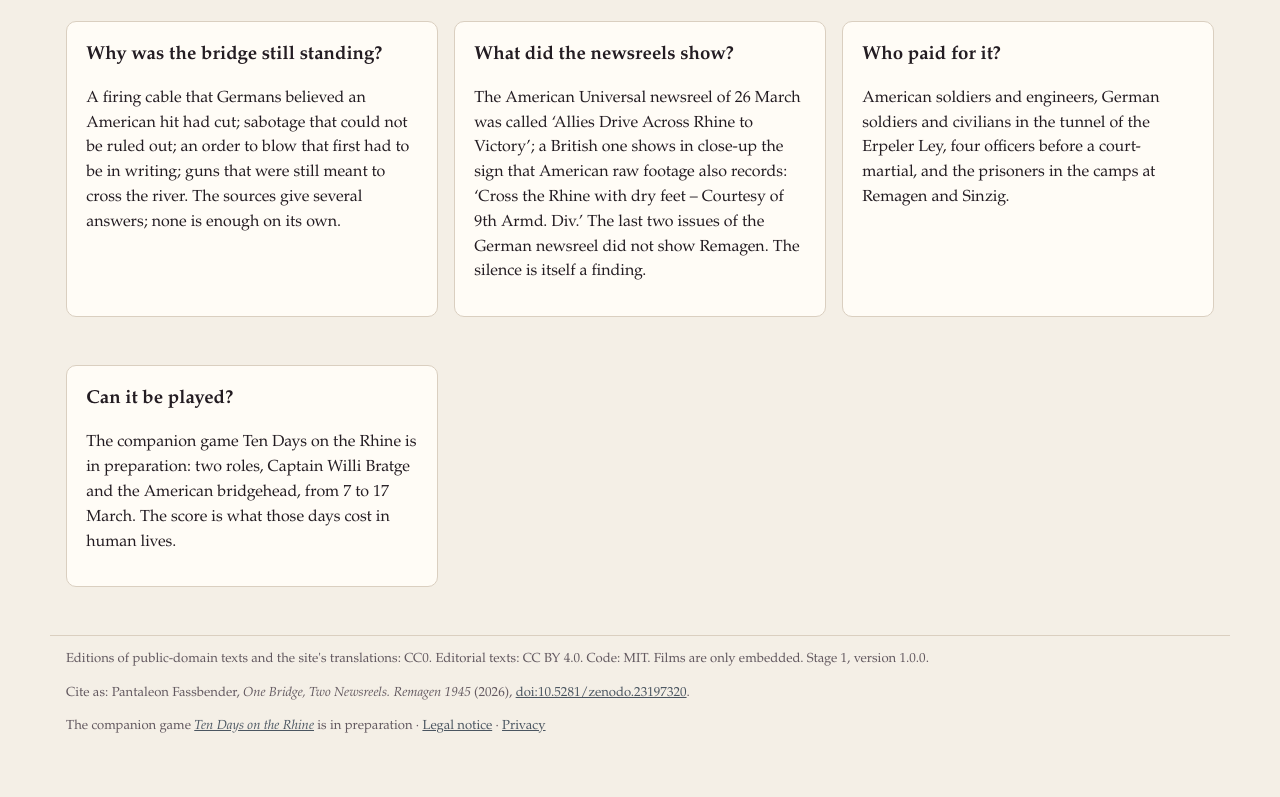
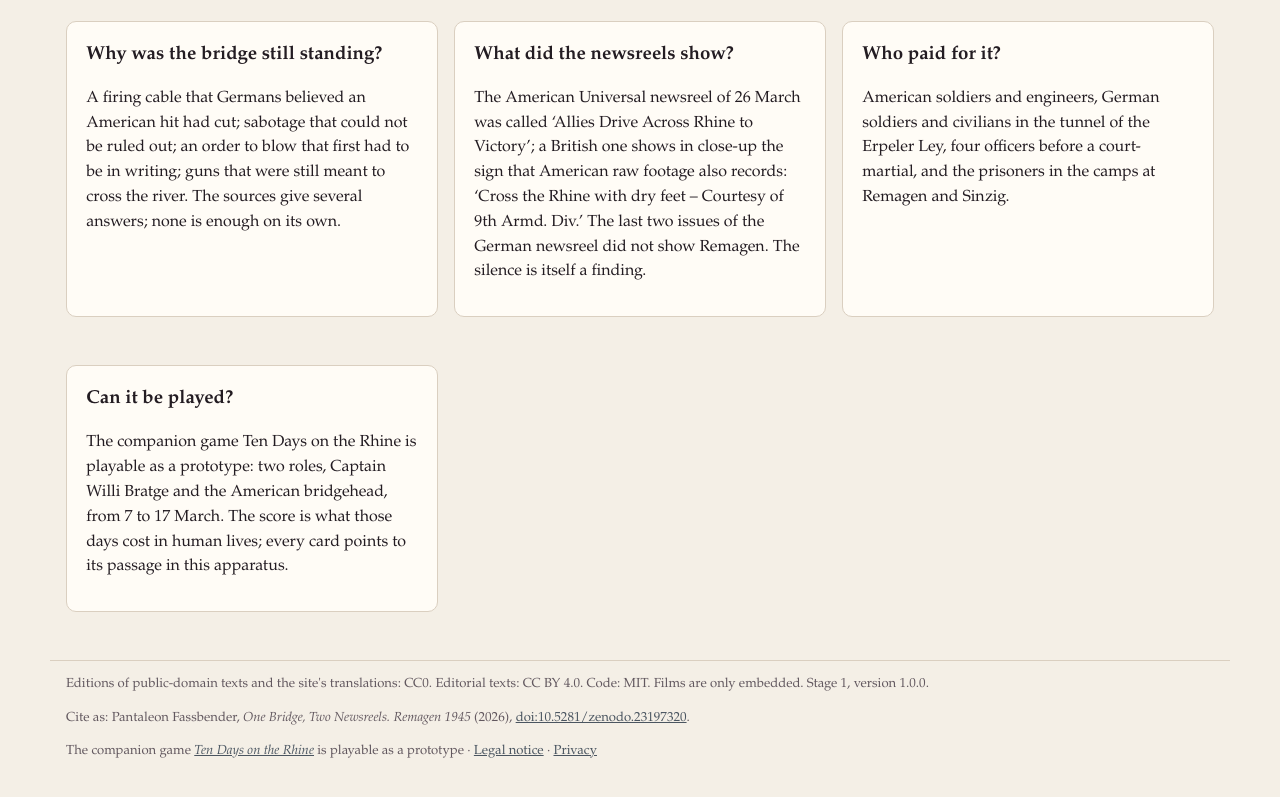
Before and after one commit to pantaleonfassbender-coder/One-Bridge-Two-Newsreels, a plain HTML site: page index.html in a window 1280 px wide. Shown: the part 1379-2176 px from the top of the page. Drawn offline with Linux system fonts and the light colour scheme.

Commit message:
Fußzeile, Frage „Lässt sich das spielen?“, README: Begleitspiel als Prototyp spielbar
Co-Authored-By: Claude Opus 5.5 <noreply@anthropic.com>

```diff
--- a/app.js
+++ b/app.js
@@ -117,7 +117,7 @@ const OVERVIEW = {
       ["Warum stand die Brücke noch?", "Ein Zündkabel, das nach deutscher Meinung ein amerikanischer Treffer durchschlug; Sabotage, die sich nicht ausschließen ließ; ein Sprengbefehl, der erst schriftlich vorliegen musste; Geschütze, die noch über den Fluss sollten. Die Quellen geben mehrere Antworten; keine allein genügt."],
       ["Was zeigten die Wochenschauen?", "Die amerikanische Universal-Wochenschau vom 26. März hieß „Allies Drive Across Rhine to Victory“; eine britische zeigt in Großaufnahme das Schild, das auch eine amerikanische Rohaufnahme festhält: „Cross the Rhine with dry feet – Courtesy of 9th Armd. Div.“ Die beiden letzten Ausgaben der Deutschen Wochenschau zeigten Remagen nicht. Das Schweigen ist selbst ein Befund."],
       ["Wer bezahlte dafür?", "Amerikanische Soldaten und Pioniere, deutsche Soldaten und Zivilisten im Tunnel der Erpeler Ley, vier Offiziere vor einem Standgericht, und die Gefangenen in den Lagern von Remagen und Sinzig."],
-      ["Lässt sich das spielen?", "Das Begleitspiel Zehn Tage am Rhein ist in Vorbereitung: zwei Rollen, Hauptmann Willi Bratge und der amerikanische Brückenkopf, vom 7. bis zum 17. März. Gewertet wird, was die Tage an Menschenleben kosteten."]
+      ["Lässt sich das spielen?", "Das Begleitspiel Zehn Tage am Rhein ist als Prototyp spielbar: zwei Rollen, Hauptmann Willi Bratge und der amerikanische Brückenkopf, vom 7. bis zum 17. März. Gewertet wird, was die Tage an Menschenleben kosteten; jede Karte verweist auf ihre Stelle in diesem Apparat."]
     ],
     none: "Die ersten Module sind in Arbeit; die Seite „Texte“ nennt sie mit ihren Quellen, die Seite „Filme“ die Aufnahmen.",
     have: "Was der Apparat enthält", qs: "Die Fragen"
@@ -131,7 +131,7 @@ const OVERVIEW = {
       ["Why was the bridge still standing?", "A firing cable that Germans believed an American hit had cut; sabotage that could not be ruled out; an order to blow that first had to be in writing; guns that were still meant to cross the river. The sources give several answers; none is enough on its own."],
       ["What did the newsreels show?", "The American Universal newsreel of 26 March was called ‘Allies Drive Across Rhine to Victory’; a British one shows in close-up the sign that American raw footage also records: ‘Cross the Rhine with dry feet – Courtesy of 9th Armd. Div.’ The last two issues of the German newsreel did not show Remagen. The silence is itself a finding."],
       ["Who paid for it?", "American soldiers and engineers, German soldiers and civilians in the tunnel of the Erpeler Ley, four officers before a court-martial, and the prisoners in the camps at Remagen and Sinzig."],
-      ["Can it be played?", "The companion game Ten Days on the Rhine is in preparation: two roles, Captain Willi Bratge and the American bridgehead, from 7 to 17 March. The score is what those days cost in human lives."]
+      ["Can it be played?", "The companion game Ten Days on the Rhine is playable as a prototype: two roles, Captain Willi Bratge and the American bridgehead, from 7 to 17 March. The score is what those days cost in human lives; every card points to its passage in this apparatus."]
     ],
     none: "The first modules are in preparation; the Texts page lists them with their sources, the Films page the footage.",
     have: "What the apparatus contains", qs: "The questions"
--- a/index.html
+++ b/index.html
@@ -35,8 +35,8 @@
   <p class="i-en">Editions of public-domain texts and the site's translations: CC0. Editorial texts: CC BY 4.0. Code: MIT. Films are only embedded. Stage 1, version 1.0.0.</p>
   <p class="i-de">Zitieren als: Pantaleon Fassbender, <em>Eine Brücke, zwei Wochenschauen. Remagen 1945</em> (2026), <a href="https://doi.org/10.5281/zenodo.23197320">doi:10.5281/zenodo.23197320</a>.</p>
   <p class="i-en">Cite as: Pantaleon Fassbender, <em>One Bridge, Two Newsreels. Remagen 1945</em> (2026), <a href="https://doi.org/10.5281/zenodo.23197320">doi:10.5281/zenodo.23197320</a>.</p>
-  <p class="i-de">Das Begleitspiel <a href="https://ten-days-on-the-rhine.netlify.app/"><em>Zehn Tage am Rhein</em></a> ist in Vorbereitung · <a href="legal.html#notice">Impressum</a> · <a href="legal.html#privacy">Datenschutz</a></p>
-  <p class="i-en">The companion game <a href="https://ten-days-on-the-rhine.netlify.app/"><em>Ten Days on the Rhine</em></a> is in preparation · <a href="legal.html#notice">Legal notice</a> · <a href="legal.html#privacy">Privacy</a></p>
+  <p class="i-de">Das Begleitspiel <a href="https://ten-days-on-the-rhine.netlify.app/"><em>Zehn Tage am Rhein</em></a> ist als Prototyp spielbar · <a href="legal.html#notice">Impressum</a> · <a href="legal.html#privacy">Datenschutz</a></p>
+  <p class="i-en">The companion game <a href="https://ten-days-on-the-rhine.netlify.app/"><em>Ten Days on the Rhine</em></a> is playable as a prototype · <a href="legal.html#notice">Legal notice</a> · <a href="legal.html#privacy">Privacy</a></p>
 </footer>
 <script src="app.js"></script>
 </body>
```
Also changed, not shown: 1 other file.
